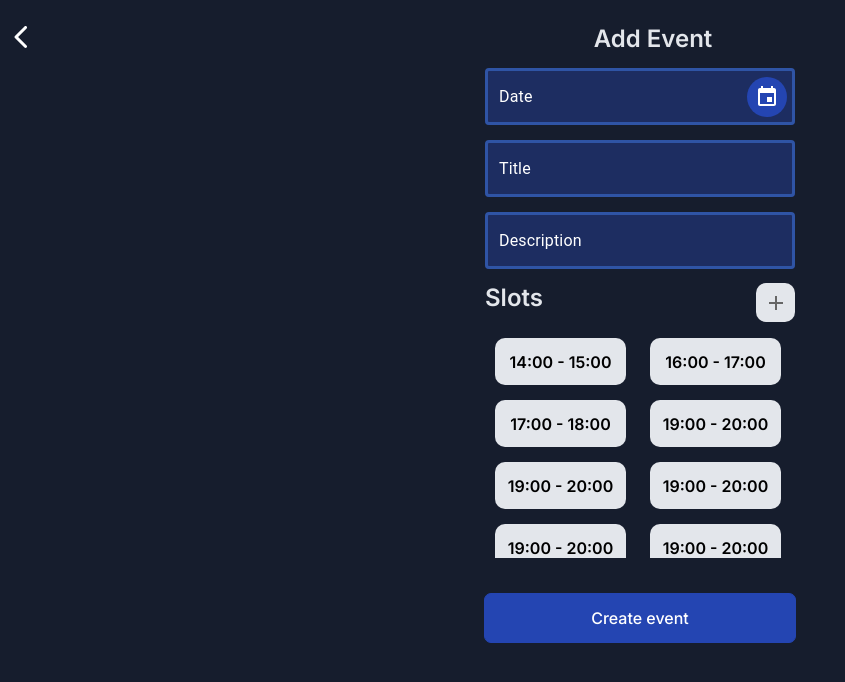
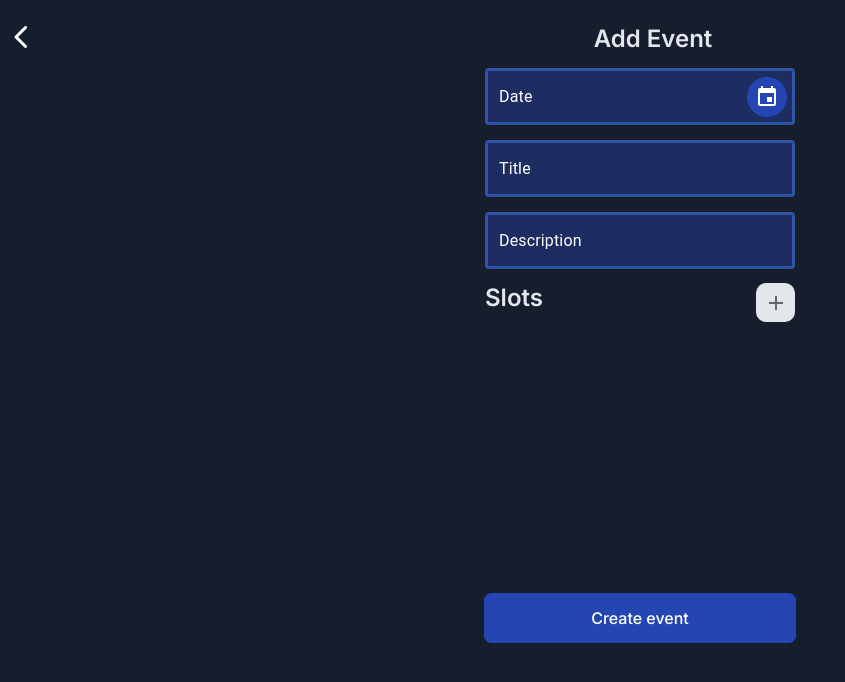
Before and after one commit to zZENNn/TimeSlots_TMA, a React (Vite) app: page /TimeSlots_TMA/create-event in a window 1280 px wide. Shown: the top 682 px of the page, without its empty margins (0-845 px from the left). Built offline with nearby package versions, Linux system fonts and the light colour scheme.

Commit message:
Adding time slots via AddTimeSlotModal added

```diff
--- a/package.json
+++ b/package.json
@@ -17,10 +17,12 @@
     "@fontsource/roboto": "^5.2.5",
     "@mui/material": "^7.0.2",
     "@mui/x-date-pickers": "^8.3.1",
+    "@redux-devtools/extension": "^3.3.0",
     "moment": "^2.30.1",
     "react": "^19.0.0",
     "react-dom": "^19.0.0",
-    "react-router": "^7.6.0"
+    "react-router": "^7.6.0",
+    "zustand": "^5.0.5"
   },
   "devDependencies": {
     "@chromatic-com/storybook": "^3.2.5",
--- a/src/components/AddTimeSlotModal/AddTimeSlotModal.tsx
+++ b/src/components/AddTimeSlotModal/AddTimeSlotModal.tsx
@@ -1,11 +1,12 @@
-import { LocalizationProvider, TimePicker } from "@mui/x-date-pickers"
+import { DayCalendarClassKey, LocalizationProvider, TimePicker } from "@mui/x-date-pickers"
 import Button from "../Button/Button"
 import Heading from "../Heading/Heading"
 import "./AddTimeSlotModal.scss"
 import { AdapterMoment } from '@mui/x-date-pickers/AdapterMoment';
-import { useRef } from "react";
-
-
+import { useRef, useState } from "react";
+import { useTimeSlotsStore } from "../../stores/TimeSlotsStore";
+import * as moment from "moment"
+import { TimeSlotProps } from "../TimeSlot/TimeSlot";
 
 export type AddTimeSlotModalProps = {
   show: boolean
@@ -13,8 +14,24 @@ export type AddTimeSlotModalProps = {
 }
 
 export default function AddTimeSlotModal(props: AddTimeSlotModalProps) {
+
   const dialogRef = useRef<HTMLDialogElement|null>(null)
+
   {props.show?dialogRef.current?.showModal():dialogRef.current?.close()}
+
+  const [sTime, set_sTime] = useState<moment.Moment | null>();
+  const [eTime, set_eTime] = useState<moment.Moment | null>();
+
+  const addTimeSlot = useTimeSlotsStore((state)=>state.addTimeSlot)
+
+  const addSlot = ()=>{
+      if(sTime&&eTime){
+        addTimeSlot({state: 'available', startTime: sTime?.format("HH:mm").toString(), endTime: eTime?.format("HH:mm").toString()})
+        console.log(`${sTime}`)
+    }
+
+  }
+
   return (
     <LocalizationProvider dateAdapter={AdapterMoment}>
     <dialog className="Modal Modal-AddTimeSlot"  ref={dialogRef}>
@@ -25,7 +42,7 @@ export default function AddTimeSlotModal(props: AddTimeSlotModalProps) {
       <div className="Modal-MainContentWrapper">
         <div className="Modal-AddTimeSlot-TimeInputsWrapper">
         <label htmlFor="startInput">Начало</label>
-        <TimePicker className="Modal-AddTimeSlot-TimePicker" name="startInput"  ampm={false} ampmInClock={false} slotProps={{
+        <TimePicker className="Modal-AddTimeSlot-TimePicker" name="startInput"  ampm={false} ampmInClock={false}  onChange={(newValue)=>{set_sTime(newValue)}} slotProps={{
           popper:{
             sx:{
               zIndex: 1
@@ -48,7 +65,7 @@ export default function AddTimeSlotModal(props: AddTimeSlotModalProps) {
         }}/>
 
         <label htmlFor="input">Конец</label>
-        <TimePicker className="Modal-AddTimeSlot-TimePicker" ampm={false} ampmInClock={false} slotProps={{
+        <TimePicker className="Modal-AddTimeSlot-TimePicker" ampm={false} ampmInClock={false} onChange={(newValue)=>{set_eTime(newValue)}} slotProps={{
           popper:{
             sx:{
               zIndex: 1
@@ -61,6 +78,7 @@ export default function AddTimeSlotModal(props: AddTimeSlotModalProps) {
               overflow: "visible",
               zIndex: 1500,
 
+
             },
             container: document.getElementsByClassName('MUIPoppersContainer')[0],
             scroll: "paper",
@@ -71,7 +89,14 @@ export default function AddTimeSlotModal(props: AddTimeSlotModalProps) {
         }}/>
         </div>
         <div className="Modal-AddTimeSlot-DialogButtonsWrapper">
-          <Button size="small" color="primary" text="Создать" />
+          {/* fix the shit in the next line!!! */}
+          <Button size="small" color="primary" text="Создать" onClick={
+            ()=>{
+              addSlot()
+              props.onClose()
+            }
+
+          }/>
           <Button size="small" color="inverted" text="Отмена" onClick={props.onClose} />
         </div>
       </div>
--- a/src/components/TimeSlotsSection/TimeSlotsSection.scss
+++ b/src/components/TimeSlotsSection/TimeSlotsSection.scss
@@ -15,7 +15,7 @@
         position: static;
         display: grid;
         grid-template-columns: 1fr 1fr;
-        grid-template-rows: auto;
+        grid-template-rows: 1fr 1fr 1fr 1fr;
         margin-top: 10px;
         padding-left: 10px;
         padding-right: 10px;
--- a/src/components/TimeSlotsSection/TimeSlotsSection.tsx
+++ b/src/components/TimeSlotsSection/TimeSlotsSection.tsx
@@ -2,15 +2,32 @@ import Heading from '../Heading/Heading'
 import AddButton from '../AddButton/AddButton'
 import './TimeSlotsSection.scss'
 import TimeSlot from '../TimeSlot/TimeSlot'
-import { useState } from 'react'
+import { useEffect, useState } from 'react'
 import AddTimeSlotModal from '../AddTimeSlotModal/AddTimeSlotModal'
+import { TimeSlotProps } from '../TimeSlot/TimeSlot'
+
+import { useTimeSlotsStore } from '../../stores/TimeSlotsStore'
+
+export type TimSlotsSectionProps = {
+  timeSlots: TimeSlotProps[]
+}
+
+export default function TimeSlotsSection(props: TimSlotsSectionProps) {
 
 
 
-export default function TimeSlotsSection() {
+  //const [timeSlotsList, setTimeSlotsList] = useState<typeof TimeSlot[]>([])
+  const [showModal, setShowModal] = useState(false)
 
-  const [showModal, setShowModal] = useState(false)
-  {showModal&&console.log('click')}
+   //const timeSlots = useTimeSlotsStore((state)=>state.timeSlots)
+
+
+  //  console.log(props.timeSlots)
+
+
+
+
+
   return (
     <div className='TimeSlotsSection'>
         <AddTimeSlotModal show={showModal} onClose={()=>setShowModal(false)}/>
@@ -18,19 +35,13 @@ export default function TimeSlotsSection() {
             <Heading align='left' text='Slots'/><AddButton color='white' size='small' onClick={()=>setShowModal(true)}/>
         </div>
         <div className="TimeSlotsSection-TimeSlotsList">
-            <TimeSlot state='available' startTime='14:00' endTime='15:00'/>
-            <TimeSlot state='available' startTime='16:00' endTime='17:00'/>
-            <TimeSlot state='available' startTime='17:00' endTime='18:00'/>
-            <TimeSlot state='available' startTime='19:00' endTime='20:00'/>
-            <TimeSlot state='available' startTime='19:00' endTime='20:00'/>
-            <TimeSlot state='available' startTime='19:00' endTime='20:00'/>
-            <TimeSlot state='available' startTime='19:00' endTime='20:00'/>
-            <TimeSlot state='available' startTime='19:00' endTime='20:00'/>
-            <TimeSlot state='available' startTime='19:00' endTime='20:00'/>
-            <TimeSlot state='available' startTime='19:00' endTime='20:00'/>
-            <TimeSlot state='available' startTime='19:00' endTime='20:00'/>
-            <TimeSlot state='available' startTime='19:00' endTime='20:00'/>
-            <TimeSlot state='available' startTime='19:00' endTime='20:00'/>
+          {
+            props.timeSlots.map((slot: TimeSlotProps)=>{
+              return <TimeSlot state={slot.state} startTime={slot.startTime} endTime={slot.endTime}/>
+            }
+    )}
+
+
 
         </div>
     </div>
--- a/src/main.tsx
+++ b/src/main.tsx
@@ -4,6 +4,7 @@ import './index.css'
 import App from './App.tsx'
 import { createTheme, ThemeProvider } from '@mui/material/styles'
 import { ruRU } from '@mui/material/locale';
+import './stores/TimeSlotsStore.ts'
 
 const newTheme = (theme:any) => createTheme({
   ...theme,
--- a/src/pages/CreateEventPage/CreateEventPage.tsx
+++ b/src/pages/CreateEventPage/CreateEventPage.tsx
@@ -6,11 +6,23 @@ import {TextField } from '@mui/material'
 import './CreateEventPage.scss'
 import TimeSlotsSection from '../../components/TimeSlotsSection/TimeSlotsSection'
 import Button from '../../components/Button/Button'
+import { useEffect, useState } from 'react'
+import { TimeSlotProps } from '../../components/TimeSlot/TimeSlot'
+import { useTimeSlotsStore } from '../../stores/TimeSlotsStore'
 
 
 export default function CreateEventPage() {
 
-  //const dialogRef = useRef<HTMLDialogElement|null>(null)
+  // const [timeSlots, setTimeSlots] = useState<TimeSlotProps[]>([])
+
+  // const timeSlotsList = useTimeSlotsStore((state)=>state.timeSlots)
+  // const setSlots = ()=>setTimeSlots(timeSlotsList)
+  // useEffect(()=>{
+  //   ()=>setSlots()
+  // },[])
+
+  // console.log(timeSlots)
+  const timeSlotsList = useTimeSlotsStore((state)=>state.timeSlots)
 
   return (
     //TODO: Сделать нормально типы в Header, чтобы ссылка кнопки была не обязательной, но при этом работала в Link
@@ -21,7 +33,7 @@ export default function CreateEventPage() {
           <TextField label='Title' className='Form-Field' margin='normal' size='medium' fullWidth sx={{width: '310px'}}/>
           <TextField label='Description' className='Form-Field' margin='dense' multiline fullWidth sx={{width: '310px'}}/>
 
-          <TimeSlotsSection/>
+          <TimeSlotsSection timeSlots={timeSlotsList}/>
           <Button text='Create event' size='big' color='primary'/>
 
         </HCenteredLayout>
--- /dev/null
+++ b/src/stores/TimeSlotsStore.ts
@@ -0,0 +1,17 @@
+import { create } from "zustand"
+import { TimeSlotProps } from "../components/TimeSlot/TimeSlot"
+
+
+
+export interface TimeSlotsStoreState{
+    timeSlots: TimeSlotProps[],
+    addTimeSlot: (slot:TimeSlotProps)=>void
+}
+export const useTimeSlotsStore = create<TimeSlotsStoreState>((set) => ({
+     timeSlots: [],
+     addTimeSlot: (slot) => set((state) =>(
+        {
+            timeSlots: [...state.timeSlots, slot]
+        }
+    )),
+}))
```
Also changed, not shown: 1 other file (tests, documents, lock files or other folders).
